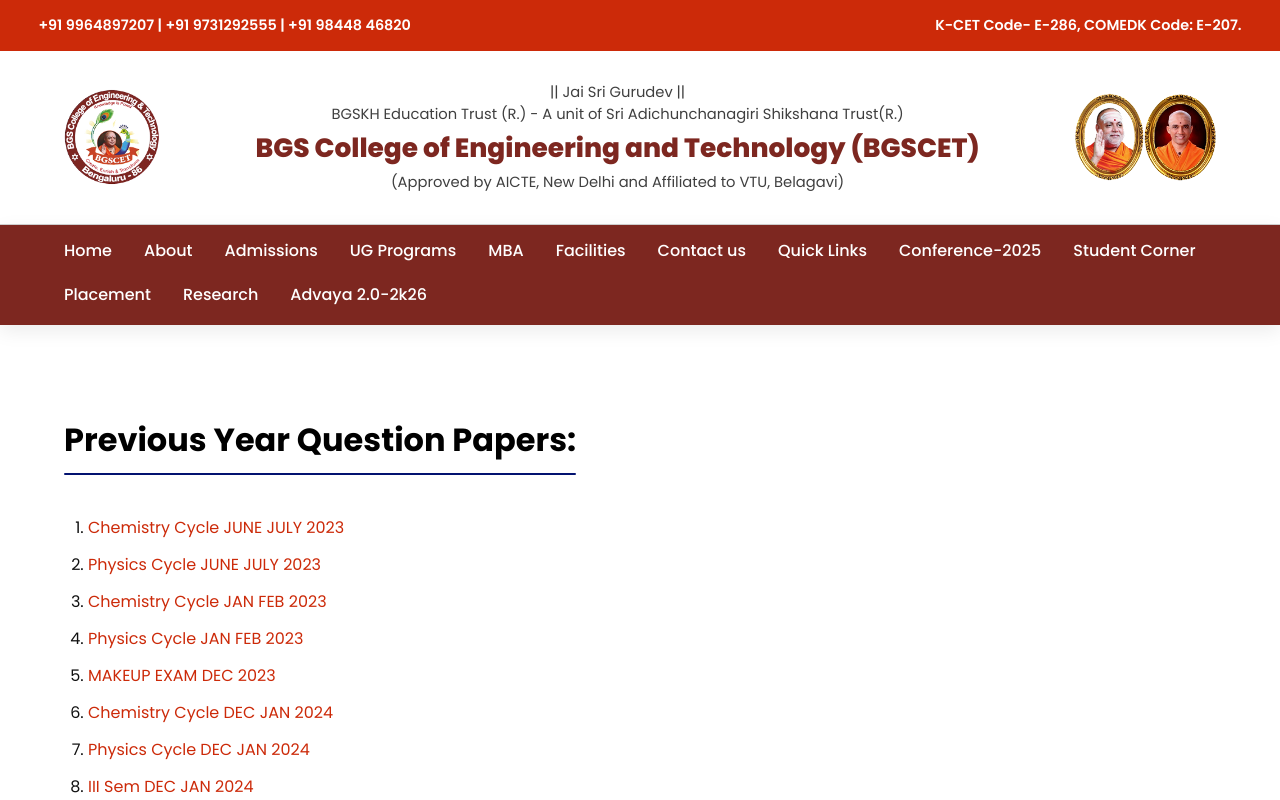
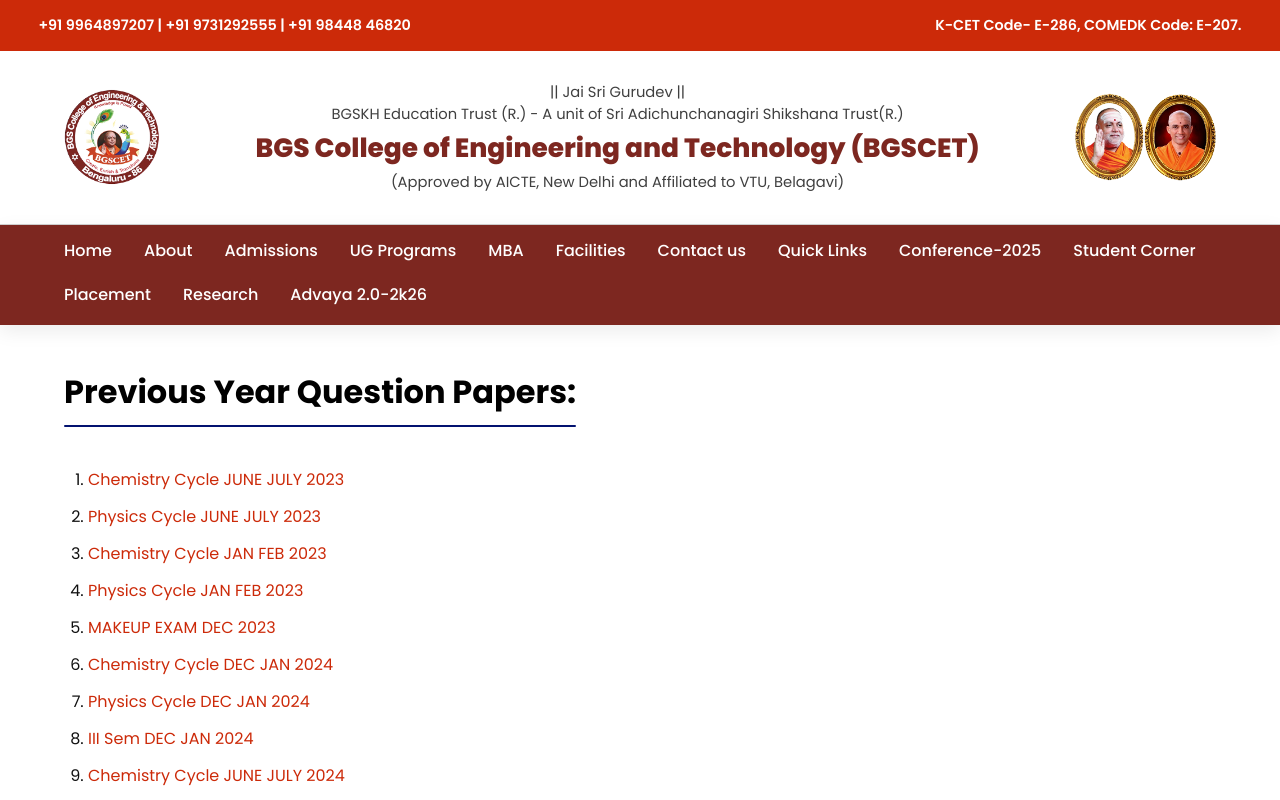
Before and after one commit to naveen-manthri/bgscet, a React (Vite) app: page /student-material in a window 1280 px wide. Shown: the top 800 px of the page. Built offline with nearby package versions, Linux system fonts and the light colour scheme.

Commit message:
padding removed from contact enquiry and visit campus sections, and some commented out styles in letter sections for future reference.

```diff
--- a/src/components/letterSections/letterSections.css
+++ b/src/components/letterSections/letterSections.css
@@ -5,9 +5,9 @@
   padding: 3rem 4rem 0;
 }
 
-.letter-section {
+/* .letter-section {
   margin-top: 3rem;
-}
+} */
 
 /* .letter-section__heading {
   margin-bottom: 1rem;
```
